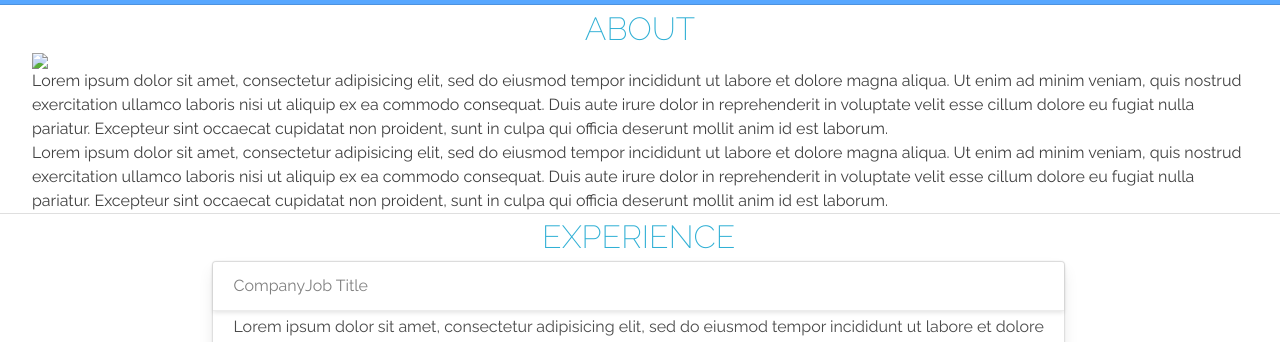
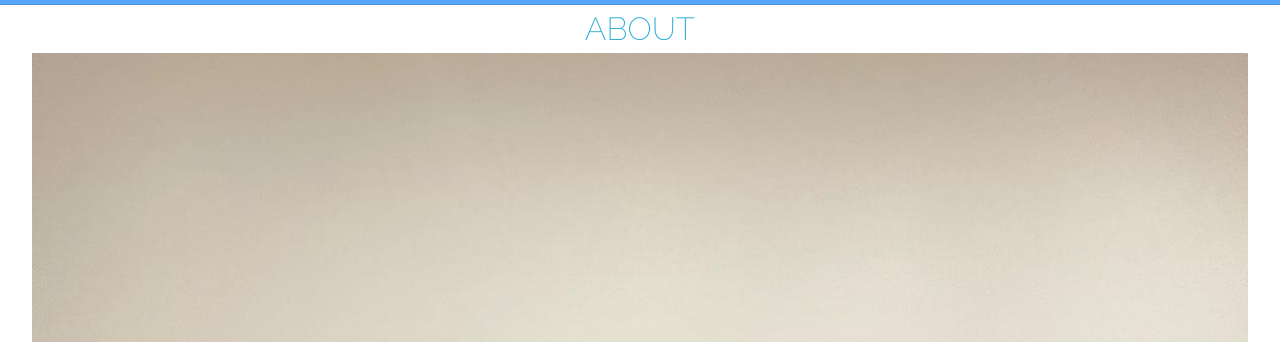
Before and after one commit to TomHmwn/Personal-Portfolio, a website: page index.html in a window 1280 px wide. Shown: the part 758-1100 px from the top of the page. Drawn offline with nearby package versions, Linux system fonts and the light colour scheme; the site is published under a folder, as on GitHub Pages, so addresses that start at the root find nothing.

Commit message:
Update index.html

```diff
--- a/index.html
+++ b/index.html
@@ -100,7 +100,7 @@
           <div class="content-body">
             <figure class="image is-rounded">
               <div class = "center-image">
-                <img class = "center-image" src="/personal profile.jpg">
+                <img class = "center-image" src="./personal profile.jpg">
               </div>
             </figure>
             <p >Lorem ipsum dolor sit amet, consectetur adipisicing elit, sed do eiusmod tempor incididunt ut labore et dolore magna aliqua. Ut enim ad minim veniam, quis nostrud exercitation ullamco laboris nisi ut aliquip ex ea commodo consequat. Duis aute irure dolor in reprehenderit in voluptate velit esse cillum dolore eu fugiat nulla pariatur. Excepteur sint occaecat cupidatat non proident, sunt in culpa qui officia deserunt mollit anim id est laborum.</p>
```
